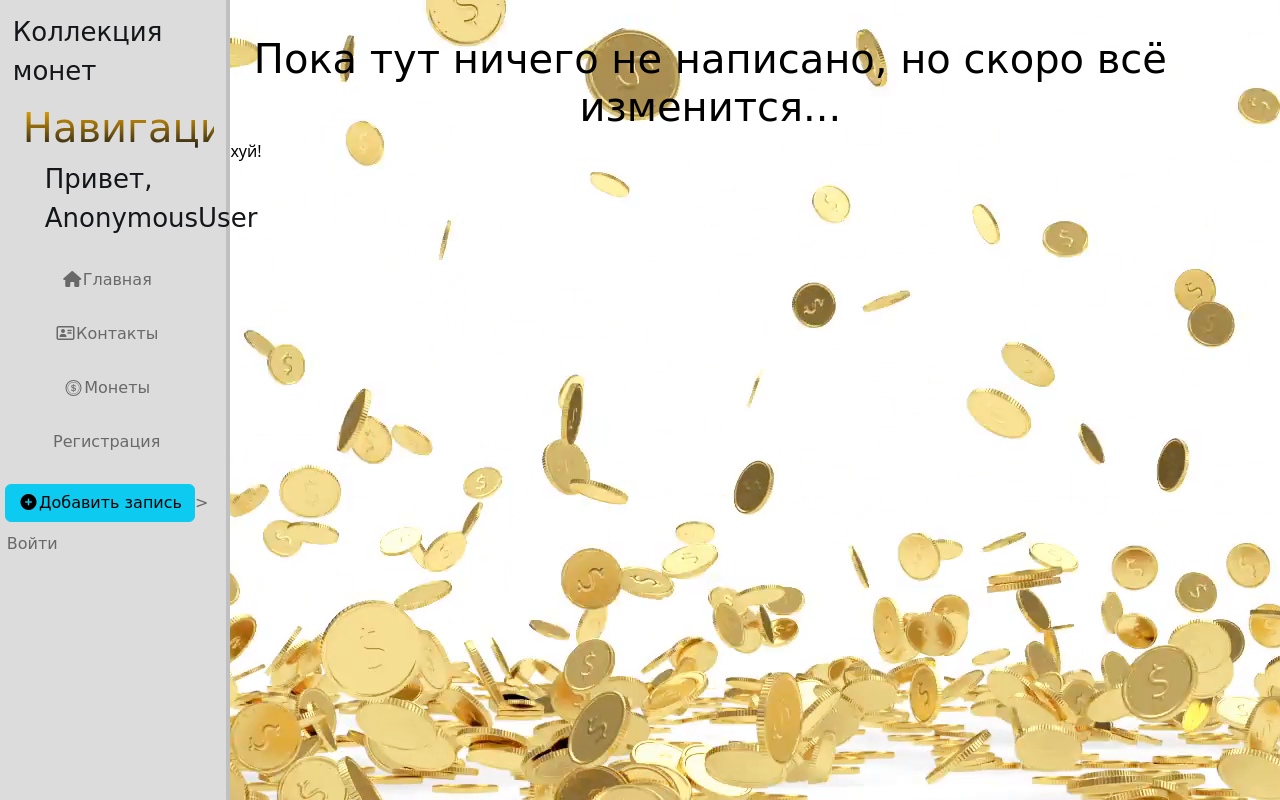
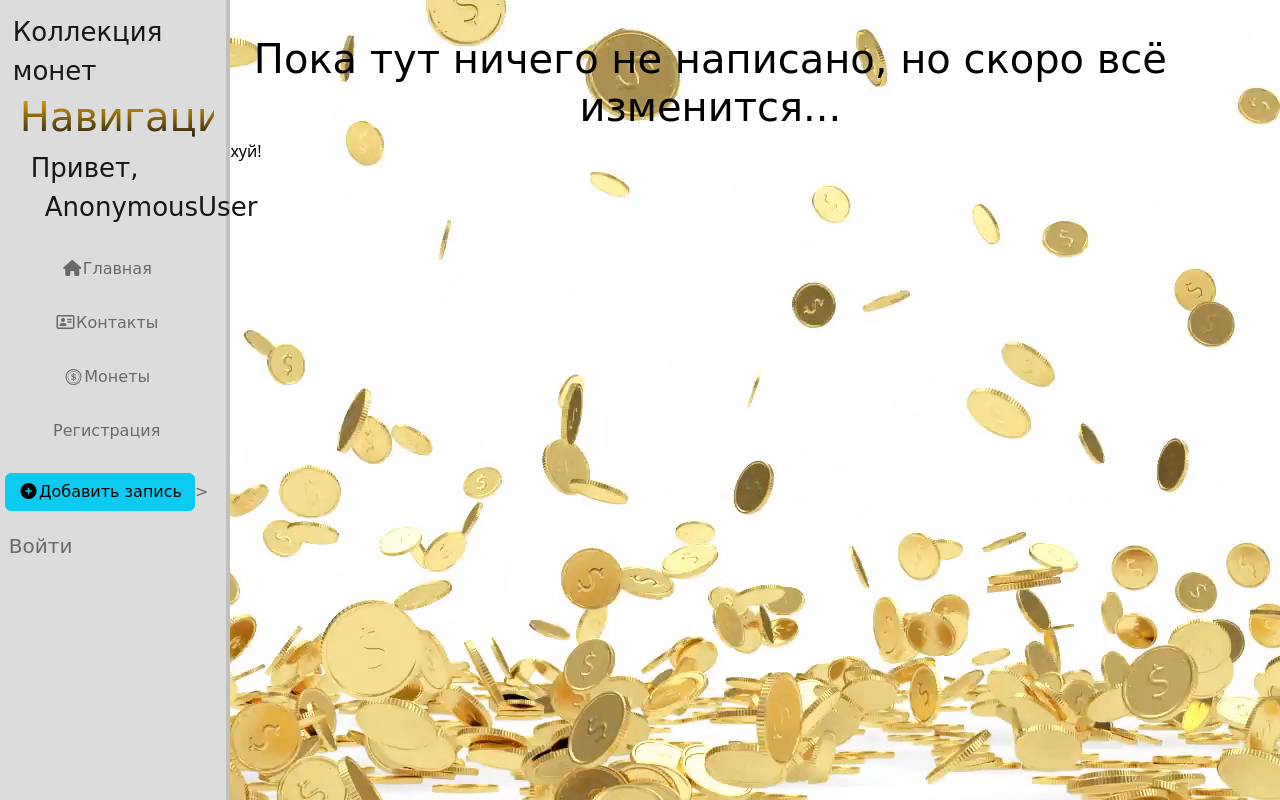
Before and after one commit to Trmtrg/money_collection, a Django app: template moneysite/main/templates/main/about.html in a window 1280 px wide. Run offline with Django 4.2, Linux system fonts and the light colour scheme; the template is opened without the code that fills it, so the values that code supplies are empty.

Commit message:
css changes

```diff
--- a/moneysite/main/static/main/css/main.css
+++ b/moneysite/main/static/main/css/main.css
@@ -23,9 +23,9 @@ aside h3 {
     -webkit-text-fill-color: transparent;
     font-family: cursive;
     font-size: 40px;
-    text-align: center;
     color: #000;
-    margin-top: 13px;
+    margin-top: 2px;
+    margin-left: 7px;
 }
 
 /* Ссылки */
@@ -48,8 +48,9 @@ aside ol {
     text-decoration: none;
     list-style: none;
     outline: none;
-    margin-top: 10px;
-    margin-left: -70px;
+    margin-top: 20px;
+    margin-left: -68px;
+    font-size: 20px;
 }
 
 /* Надпись "Коллекция монет" */
@@ -99,7 +100,7 @@ p{
 /* Картинки */
 p img{
     float: left;
-    width: 50%;
+    width: 40%;
 }
 /* Изображение перед "Монеты" в aside */
 li svg{
@@ -117,8 +118,14 @@ h1{
     font-family: cursive;
 }
 
+/* Описание монет в базе данных */
 h3{
     font-size: 25px;
     margin-top: -5px;
     margin-left: 10px;
+    font-family: cursive;
 }
+
+aside ul span{
+    margin-left: -14px;
+}
```
Also changed, not shown: moneysite/db.sqlite3.
